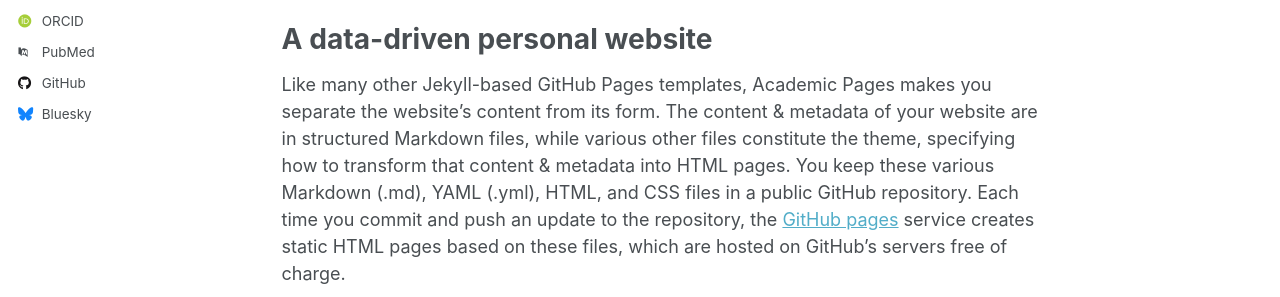
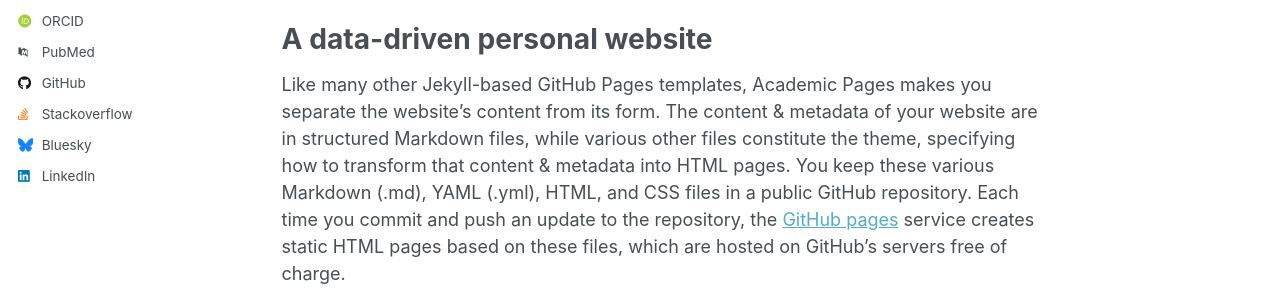
Before and after one commit to uroosehar/uroosehar.github.io, a Jekyll site: the page built from _pages/about.md, in a window 1280 px wide. Shown: the part 463-760 px from the top of the page. Built offline with Jekyll 4.4.1, drawn with Linux system fonts in a browser that asks for light colours; some web fonts are replaced; a script that is not in the unit is left out; part of the change alters nothing that is shown.

Commit message:
Update _config.yml

```diff
--- a/_config.yml
+++ b/_config.yml
@@ -48,7 +48,7 @@ author:
   dribbble         : # Username
   github           : "erenneu"
   kaggle           : # Username
-  stackoverflow    : # User number or user number and name (i.e., use "1" or "1/jeff-atwood")
+  stackoverflow    : 8952947/eren # User number or user number and name (i.e., use "1" or "1/jeff-atwood")
 
   # Social media
   artstation       : # Username
@@ -61,7 +61,7 @@ author:
   keybase          : # Username
   instagram        : # Username
   lastfm           : # Username
-  linkedin         : # nouman448
+  linkedin         : nouman448 # nouman448
   mastodon         : # URL
   medium           : # URL
   pinterest        : # Username
```
